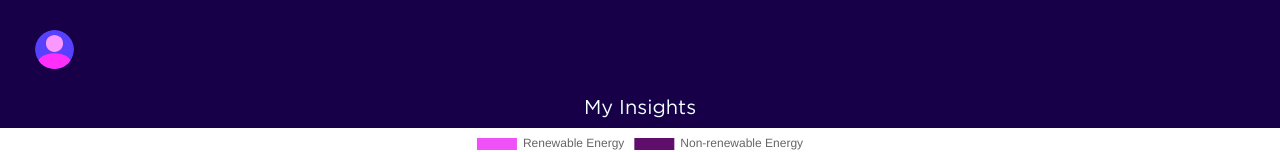
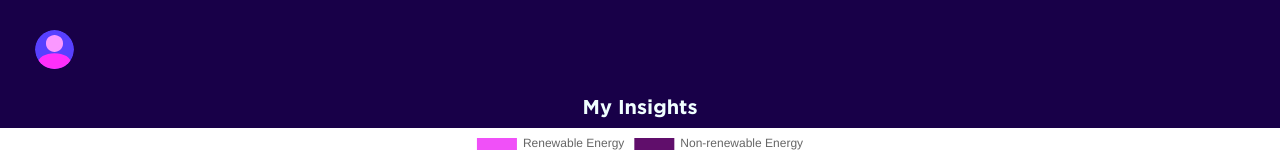
Before and after one commit to mescad/octopus-energy--project-client, a React (Create React App) app: page / in a window 1280 px wide. Shown: the top 152 px of the page. Built offline with nearby package versions, Linux system fonts and the light colour scheme.

Commit message:
add bold to nav

```diff
--- a/src/components/Navbar/Navbar.js
+++ b/src/components/Navbar/Navbar.js
@@ -14,7 +14,7 @@ const Navbar = () => {
         className="links__links"
         to={"/"}
       >
-        My Insights
+        <b>My Insights</b>
       </Link>
 
 
```
